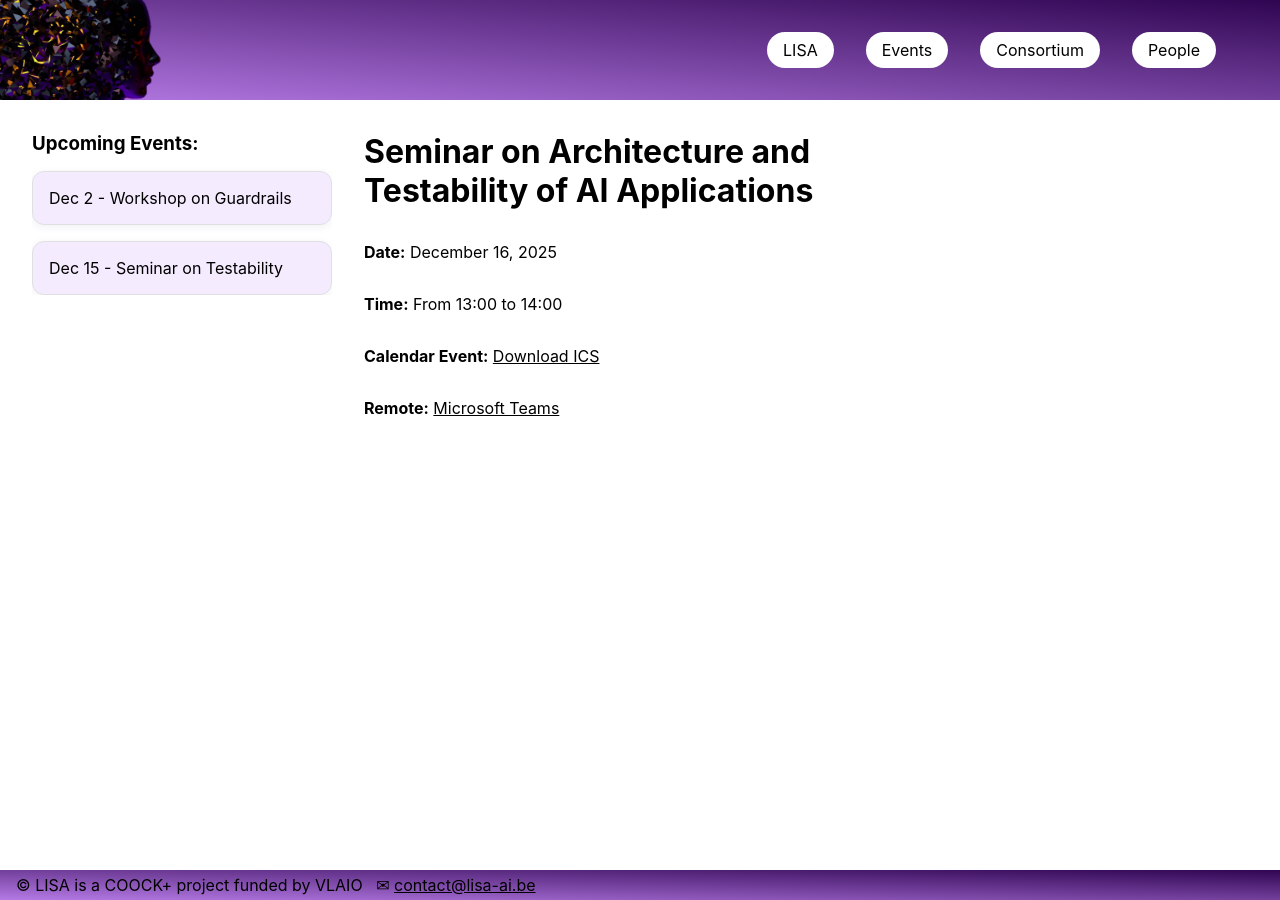
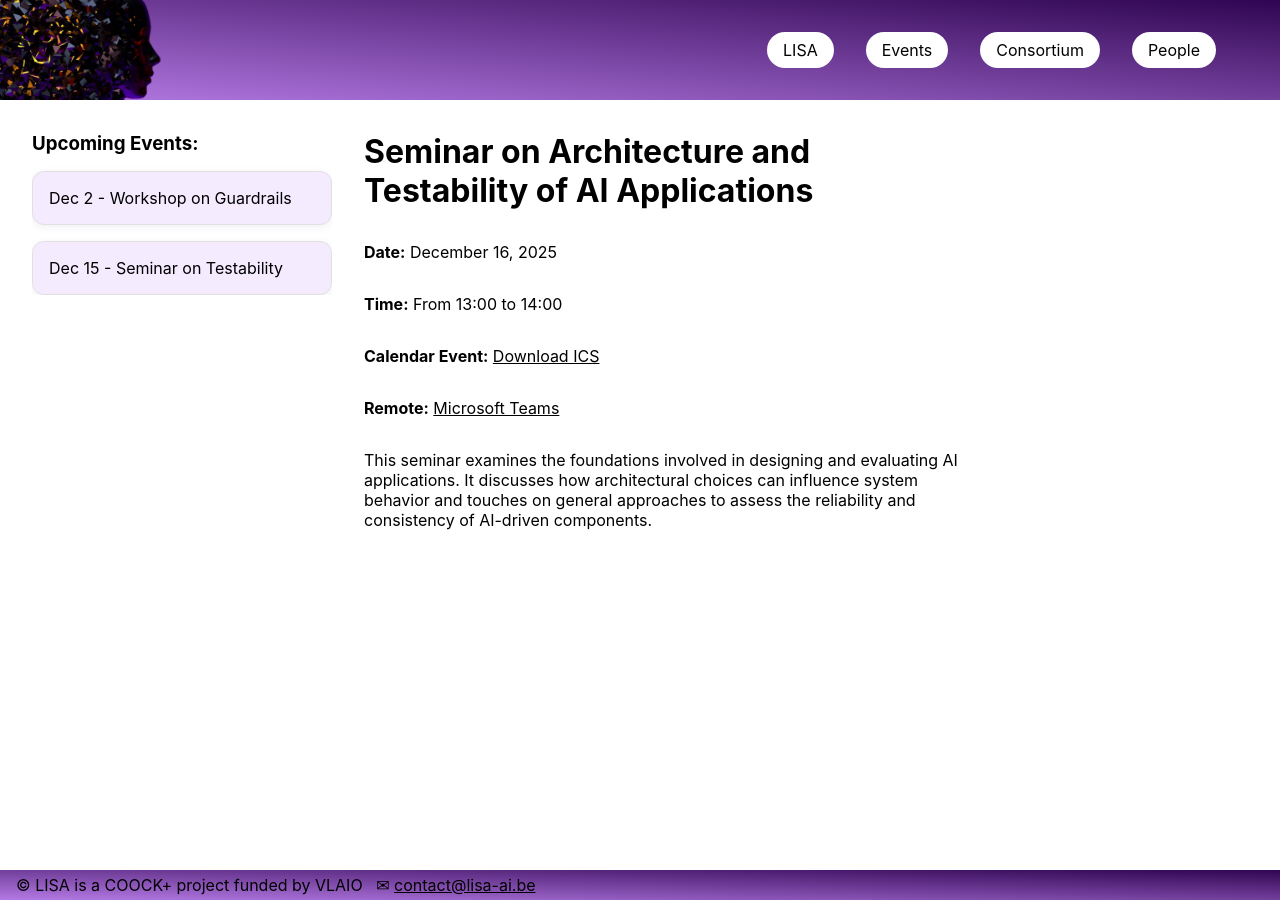
Before and after one commit to sirris-be/lisa, a Jekyll site: the page built from docs/_events/4-architecture-seminar.html, in a window 1280 px wide. Built offline with Jekyll 4.4.1, drawn with Linux system fonts in a browser that asks for light colours.

Commit message:
feat: describe webinar

```diff
--- a/docs/_events/4-architecture-seminar.html
+++ b/docs/_events/4-architecture-seminar.html
@@ -10,3 +10,10 @@ remote:
   name: Microsoft Teams
   link: https://teams.microsoft.com/l/meetup-join/19%3ameeting_YjJlMzQzYTgtYjIwOC00N2ZkLTk5ZWMtOTIwNWM1YmI4Zjc3%40thread.v2/0?context=%7b%22Tid%22%3a%22d4c1d712-e8c2-4fdf-abce-18805891b5b0%22%2c%22Oid%22%3a%22b131c3f0-f2ad-4966-9bd8-2e41122d59c3%22%7d
 ---
+
+<p>
+  This seminar examines the foundations involved in designing and evaluating AI
+  applications. It discusses how architectural choices can influence system
+  behavior and touches on general approaches to assess the reliability and
+  consistency of AI-driven components.
+</p>
```
